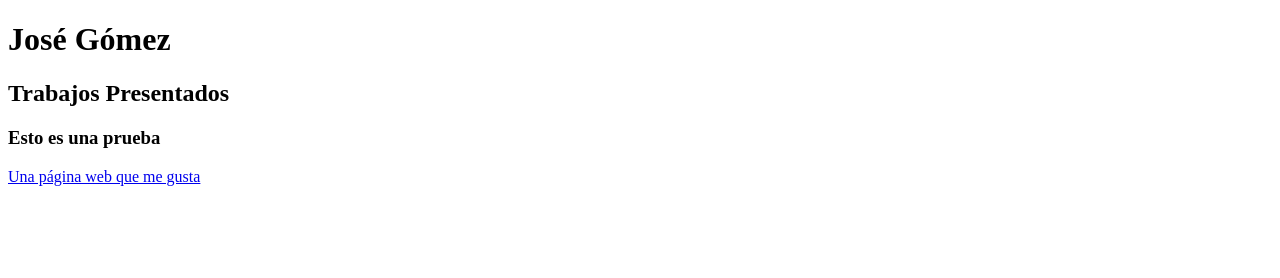
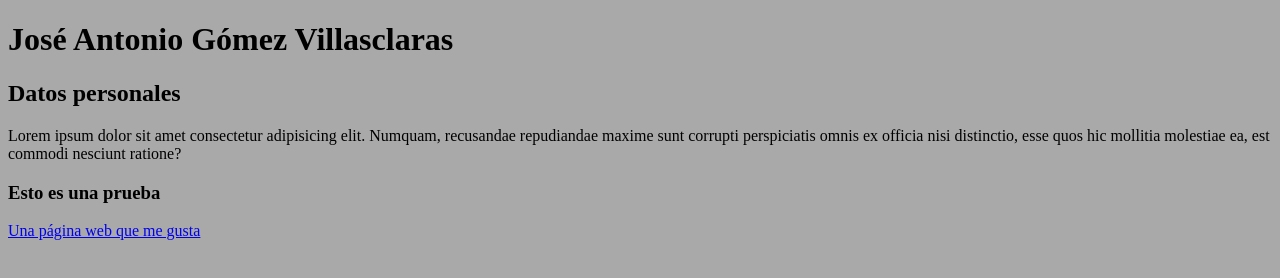
Before and after one commit to JoseGomezVillasclaras/Trabajo-P-blico, a plain HTML site: page index.html in a window 1280 px wide. Drawn offline with Linux system fonts and the light colour scheme.

Commit message:
Update index.html

```diff
--- a/index.html
+++ b/index.html
@@ -5,10 +5,17 @@
     <meta http-equiv="X-UA-Compatible" content="IE=edge">
     <meta name="viewport" content="width=device-width, initial-scale=1.0">
     <title>Página pública</title>
+    <style>
+        *{
+            background-color: darkgray;
+        }
+
+    </style>
 </head>
 <body>
-    <h1>José Gómez</h1>
-    <h2>Trabajos Presentados</h2>
+    <h1>José Antonio Gómez Villasclaras</h1>
+    <h2>Datos personales</h2>
+    <p1>Lorem ipsum dolor sit amet consectetur adipisicing elit. Numquam, recusandae repudiandae maxime sunt corrupti perspiciatis omnis ex officia nisi distinctio, esse quos hic mollitia molestiae ea, est commodi nesciunt ratione?</p1>
 
     <h3>Esto es una prueba</h3>
 
```
